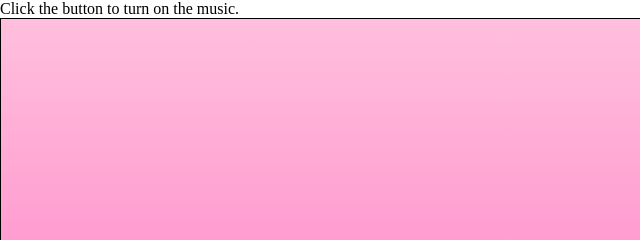
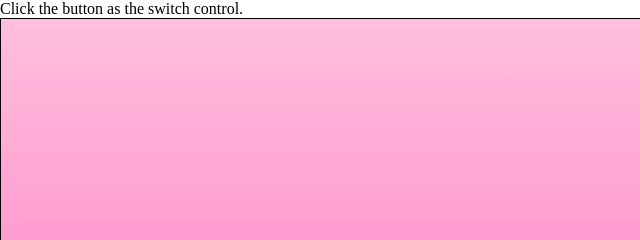
Before and after one commit to maristaabiel/RistAlin, a plain HTML site: page index.htm in a window 1280 px wide. Shown: the top 240 px of the page, 0-640 px from the left. Drawn offline with Linux system fonts and the light colour scheme.

Commit message:
Update index.htm

```diff
--- a/index.htm
+++ b/index.htm
@@ -10,7 +10,7 @@
 </head>
 <body>
 <header>
-<p>Click the button to turn on the music.</p>
+<p>Click the button as the switch control.</p>
 </header>
 
 <main>
```
